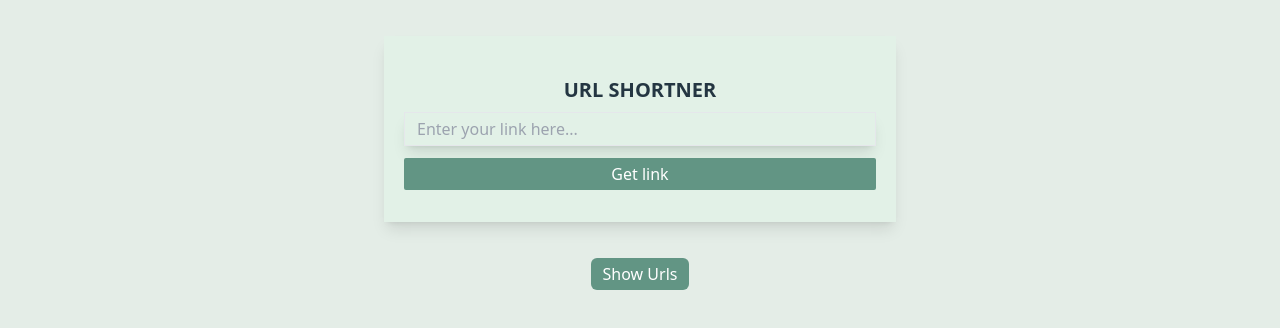
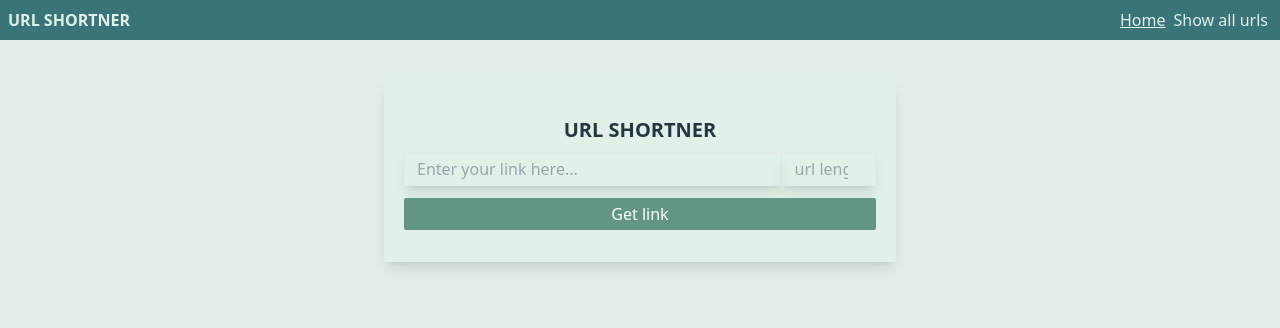
Before and after one commit to adwaithnarayanan/url-shortner, a React (Vite) app in the folder frontend/: page / in a window 1280 px wide. Shown: the top 328 px of the page. Built offline with nearby package versions, Linux system fonts and the light colour scheme.

Commit message:
second stage finished

```diff
--- a/frontend/API.ts
+++ b/frontend/API.ts
@@ -11,10 +11,16 @@ export const getAllUrls = async () => {
   return urls;
 };
 
-export const generateShortUrl = async ({ fullUrl }: { fullUrl: string }) => {
+export const generateShortUrl = async ({
+  fullUrl,
+  urlLength,
+}: {
+  fullUrl: string;
+  urlLength: string;
+}) => {
   console.log(fullUrl);
   const response = await axios
-    .post(API_URL + "links/", { url: fullUrl })
+    .post(API_URL + "links/", { url: fullUrl, urlLength: urlLength })
     .then((response) => response.data);
 
   console.log("!@# ", response);
--- a/frontend/package.json
+++ b/frontend/package.json
@@ -16,7 +16,8 @@
     "@mui/material": "^6.1.3",
     "axios": "^1.7.7",
     "react": "^18.3.1",
-    "react-dom": "^18.3.1"
+    "react-dom": "^18.3.1",
+    "react-router-dom": "^6.27.0"
   },
   "devDependencies": {
     "@eslint/js": "^9.11.1",
--- a/frontend/src/App.tsx
+++ b/frontend/src/App.tsx
@@ -2,6 +2,8 @@ import { createContext, useState } from "react";
 import CreateUrl from "./components/CreateUrl";
 import ShowUrls from "./components/ShowUrls";
 import { URLContextType, UrlType } from "../types";
+import Navbar from "./components/Navbar";
+import { Route, Routes } from "react-router-dom";
 
 export const UrlContext = createContext({} as URLContextType);
 
@@ -10,8 +12,14 @@ function App() {
   return (
     <UrlContext.Provider value={{ urls, setUrls }}>
       <div className="min-h-screen w-full flex flex-col items-center bg-bodyBg">
-        <CreateUrl />
-        <ShowUrls />
+        <Navbar />
+        {/* <CreateUrl /> */}
+        {/* <ShowUrls /> */}
+
+        <Routes>
+          <Route path="/" element={<CreateUrl />} />
+          <Route path="show-urls" element={<ShowUrls />} />
+        </Routes>
       </div>
     </UrlContext.Provider>
   );
--- a/frontend/src/components/CreateUrl.tsx
+++ b/frontend/src/components/CreateUrl.tsx
@@ -1,20 +1,17 @@
-import { FormEvent, useContext, useState } from "react";
+import { FormEvent, useState } from "react";
 import Button from "./Button";
-import { generateShortUrl, getAllUrls } from "../../API";
-import { UrlContext } from "../App";
-import { UrlType } from "../../types";
+import { generateShortUrl } from "../../API";
 
 const CreateUrl = () => {
-  const { setUrls } = useContext(UrlContext);
-
   const [fullUrl, setFullUrl] = useState("");
+  const [encodedLength, setEncodedLength] = useState("");
 
   async function handleFormSubmit(event: FormEvent) {
     event.preventDefault();
-    await generateShortUrl({ fullUrl: fullUrl.trim() });
-
-    const data = await getAllUrls();
-    setUrls(data.data.map((url: UrlType[]) => ({ ...url, edit: false })));
+    await generateShortUrl({
+      fullUrl: fullUrl.trim(),
+      urlLength: encodedLength.trim(),
+    });
   }
 
   return (
@@ -26,13 +23,26 @@ const CreateUrl = () => {
         <h2 className="uppercase text-xl font-semibold text-primary my-2 w-full text-center">
           URL Shortner
         </h2>
+        <div className="flex">
           <input
             type="url"
             value={fullUrl}
             onChange={(e) => setFullUrl(e.target.value)}
             className="border mb-3 px-3 py-1 bg-transparent shadow-lg focus:outline-2 focus:outline-three w-full"
             placeholder="Enter your link here..."
+            required
           />
+          <input
+            type="number"
+            value={encodedLength}
+            onChange={(e) => setEncodedLength(e.target.value)}
+            min={3}
+            placeholder="url length"
+            className="border mb-3 px-3 py-1 bg-transparent shadow-lg focus:outline-2 focus:outline-three max-w-[20%]"
+            required
+          />
+        </div>
+
         <Button type="submit">Get link</Button>
       </form>
     </div>
--- /dev/null
+++ b/frontend/src/components/Navbar.tsx
@@ -0,0 +1,30 @@
+import { NavLink } from "react-router-dom";
+
+const NAV_LINKS = [
+  { text: "Home", link: "/" },
+  { text: "Show all urls", link: "/show-urls" },
+];
+
+const Navbar = () => {
+  return (
+    <nav className="w-full bg-secondary text-four flex justify-between py-2">
+      <h3 className="uppercase text-base font-semibold mx-2">URL shortner</h3>
+      <ul className="flex mr-2">
+        {NAV_LINKS.map((navLink) => (
+          <li key={navLink.text} className="mx-1 hover:underline ">
+            <NavLink
+              to={navLink.link}
+              className={({ isActive }) =>
+                `${isActive && "font-medium underline"}`
+              }
+            >
+              {navLink.text}
+            </NavLink>
+          </li>
+        ))}
+      </ul>
+    </nav>
+  );
+};
+
+export default Navbar;
--- a/frontend/src/components/ShowUrls.tsx
+++ b/frontend/src/components/ShowUrls.tsx
@@ -1,5 +1,5 @@
 import Button from "./Button";
-import { FormEvent, useContext } from "react";
+import { FormEvent, useContext, useEffect } from "react";
 import { deleteUrl, editUrl, getAllUrls } from "../../API.ts";
 import { UrlType } from "../../types.ts";
 import Table from "./Table.tsx";
@@ -39,11 +39,15 @@ const ShowUrls = () => {
     );
   };
 
+  useEffect(() => {
+    displayUrls();
+  }, []);
+
   return (
-    <div className="flex flex-col items-center">
-      <Button handleClick={displayUrls} type="showUrls">
+    <div className="flex flex-col items-center mt-10 shadow-lg p-3 rounded-md">
+      {/* <Button handleClick={displayUrls} type="showUrls">
         Show Urls
-      </Button>
+      </Button> */}
       <div>
         {urls.length > 0 && (
           <Table
--- a/frontend/src/components/Table.tsx
+++ b/frontend/src/components/Table.tsx
@@ -18,11 +18,12 @@ const Table = ({
   handleEnableEditUrl,
 }: TablePropType) => {
   const [newShortUrl, setNewShortUrl] = useState("");
+  const [newFullUrl, setNewFullUrl] = useState("");
 
   const handleEdit = (id: number) => {
-    const myurl = urls.find((url) => url.id === id);
+    const currentUrl = urls.find((url) => url.id === id);
 
-    setNewShortUrl(myurl?.encodedUrl!);
+    setNewFullUrl(currentUrl?.fullUrl!);
     handleEnableEditUrl(id);
   };
 
@@ -43,27 +44,27 @@ const Table = ({
             className={`text-center ${url.id % 2 === 0 && "bg-tableBg"}`}
           >
             <td className="rounded-l-lg ">
+              <a
+                href={url.encodedLink}
+                className="hover:text-blue-500 hover:underline text-[15px]"
+              >
+                {url.encodedLink}
+              </a>
+            </td>
+            <td>
               {url.edit ? (
-                <span className="flex text-[15px] items-center">
-                  {url.encodedLink.split("/").slice(0, 3).join("/") + "/"}
-                  <form onSubmit={(e) => handleEditUrl(e, url.id, newShortUrl)}>
-                    <input
-                      value={newShortUrl}
-                      onChange={(e) => setNewShortUrl(e.target.value)}
-                      className="min-w-[100px] w-0 border-2 border-primary focus:outline-2 focus:outline-primary text-[15px] bg-[rgba(255,255,255,0.3)] rounded-sm"
-                    />
-                  </form>
-                </span>
+                <form onSubmit={(e) => handleEditUrl(e, url.id, newFullUrl)}>
+                  <input
+                    type="url"
+                    value={newFullUrl}
+                    onChange={(e) => setNewFullUrl(e.target.value)}
+                    className="w-ful border-2 border-primary focus:outline-2 focus:outline-primary text-[15px] bg-[rgba(255,255,255,0.3)] rounded-sm"
+                  />
+                </form>
               ) : (
-                <a
-                  href={url.encodedLink}
-                  className="hover:text-blue-500 hover:underline text-[15px]"
-                >
-                  {url.encodedLink}
-                </a>
+                <span>{url.fullUrl}</span>
               )}
             </td>
-            <td>{url.fullUrl}</td>
             <td className="py-1.5">
               <Button
                 // handleClick={() => handleEditUrl(url.id, url.encodedUrl)}
--- a/frontend/src/main.tsx
+++ b/frontend/src/main.tsx
@@ -2,9 +2,12 @@ import { StrictMode } from "react";
 import { createRoot } from "react-dom/client";
 import App from "./App.tsx";
 import "./index.css";
+import { BrowserRouter } from "react-router-dom";
 
 createRoot(document.getElementById("root")!).render(
   <StrictMode>
-    <App />
+    <BrowserRouter>
+      <App />
+    </BrowserRouter>
   </StrictMode>
 );
```
Also changed, not shown: 2 other files (tests, documents, lock files or other folders). Lines whose indentation alone changed are shown as unchanged.
